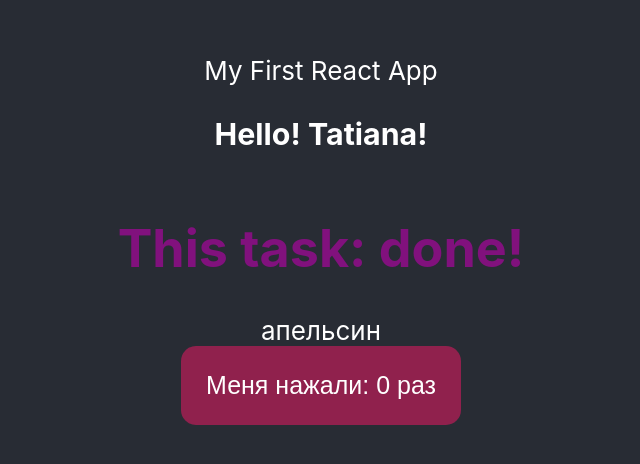
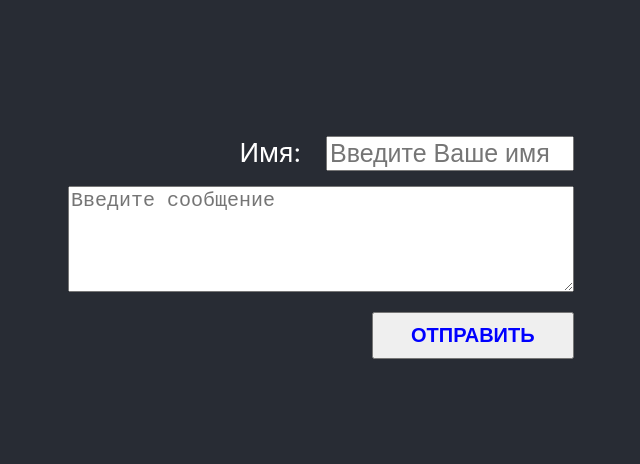
Before and after one commit to 4usik/GB_React, a React (Create React App) app in the folder myapp/: page / in a window 1280 px wide. Shown: the part 160-624 px from the top of the page, without its empty margins (319-959 px from the left). Built offline with nearby package versions, Linux system fonts and the light colour scheme.

Commit message:
add component Form with array of message

```diff
--- a/myapp/src/App.js
+++ b/myapp/src/App.js
@@ -2,16 +2,22 @@ import React from 'react';
 import './App.css';
 import { Fruit } from './components/Fruit';
 import { Message } from './components/Message';
+import { MessagesList } from './components/MessagesList';
+import { Form } from './components/Form';
 
 function App() {
 
   return (
+
     <div className="App">
       <header className="App-header">
-        My First React App
+        {/* My First React App */}
 
-        <Message name="Tatiana" status="done!"></Message>
-        <Fruit></Fruit>
+        {/* <Message name="Tatiana" status="done!"></Message> */}
+        {/* <Fruit></Fruit> */}
+        {/* <MessagesList arr = {[]} /> */}
+        <Form />
+
       </header>
     </div>
   );
--- /dev/null
+++ b/myapp/src/components/Form.jsx
@@ -0,0 +1,49 @@
+import React from "react";
+import { useState } from "react";
+
+function useInput(defaultValue) {
+    const [value, setValue] = useState(defaultValue);
+
+    function onChange(e) {
+        setValue(e.target.value);
+    }
+
+    return {
+        value,
+        onChange
+    };
+}
+
+export function Form(props) {
+    const inputProps = useInput();
+    const textareaProps = useInput();
+
+    const [messages, setMessages] = useState([]);
+
+    const updateArr = (message) => {
+        messages.push(message)
+        setMessages(messages);
+        console.log(messages);
+    }
+
+    const handleChange = (event) => {
+        event.preventDefault();
+        updateArr({
+            autor: inputProps.value,
+            text: textareaProps.value
+        });
+
+    }
+
+    return (
+    <form>
+        <div>
+            <label>Имя:</label>
+            <input className="input" placeholder="Введите Ваше имя" {...inputProps}></input>
+        </div>
+
+        <textarea className="textarea" placeholder="Введите сообщение" {...textareaProps}></textarea>
+
+        <button type="submit" className="submit" onClick={handleChange}>ОТПРАВИТЬ</button>
+    </form>)
+}
--- a/myapp/src/components/Message.jsx
+++ b/myapp/src/components/Message.jsx
@@ -1,5 +1,6 @@
 import React from 'react';
 import '../style.css';
+import { Form } from './Form';
 
 export function Message(props) {
 
--- /dev/null
+++ b/myapp/src/components/MessagesList.jsx
@@ -0,0 +1,11 @@
+import { useState } from "react";
+
+export function MessagesList(props) {
+
+    // console.log(props.arr);
+
+    const [messages, setMessages] = useState(props.arr);
+
+
+    return messages.map((message) => <div>{message}</div>);
+}
--- a/myapp/src/style.css
+++ b/myapp/src/style.css
@@ -10,3 +10,32 @@
     font-size: 25px;
     color: white;
 }
+
+form {
+    display: flex;
+    flex-direction: column;
+    align-items: flex-end;
+}
+
+.textarea {
+    margin-top: 15px;
+    width: 500px;
+    min-height: 100px;
+    font-size: 20px;
+}
+
+.input {
+    margin-top: 15px;
+    margin-left: 25px;
+    width: 240px;
+    font-size: 25px;
+}
+
+.submit {
+    width: 40%;
+    margin-top: 20px;
+    padding: 10px;
+    font-size: 20px;
+    font-weight: bold;
+    color: blue;
+}
```
Also changed, not shown: 1 other file (tests, documents, lock files or other folders).
